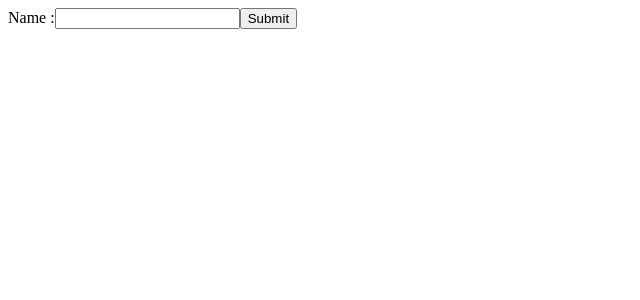
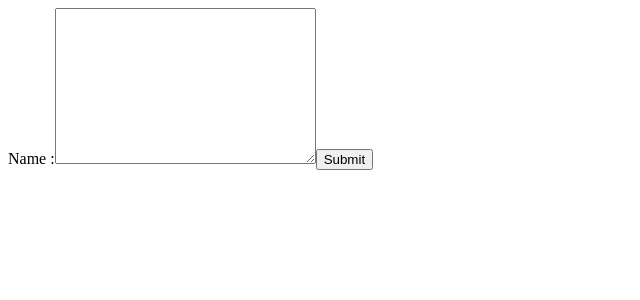
Before and after one commit to dilumharshana/ReactApps, a React (Create React App) app: page / in a window 1280 px wide. Shown: the top 300 px of the page, without its empty margins (0-640 px from the left). Built offline with nearby package versions, Linux system fonts and the light colour scheme.

Commit message:
html text area also work as a same single input

```diff
--- a/src/test.js
+++ b/src/test.js
@@ -32,7 +32,7 @@ class Form extends React.Component{
                         Name :
                     </label>
 
-                    <input type="text" value={this.state.value} onChange={this.change} />
+                    <textarea name="" id="" cols="30" rows="10"  value={this.state.value} onChange={this.change}></textarea>
 
                     <input type="submit"/>
 
```
